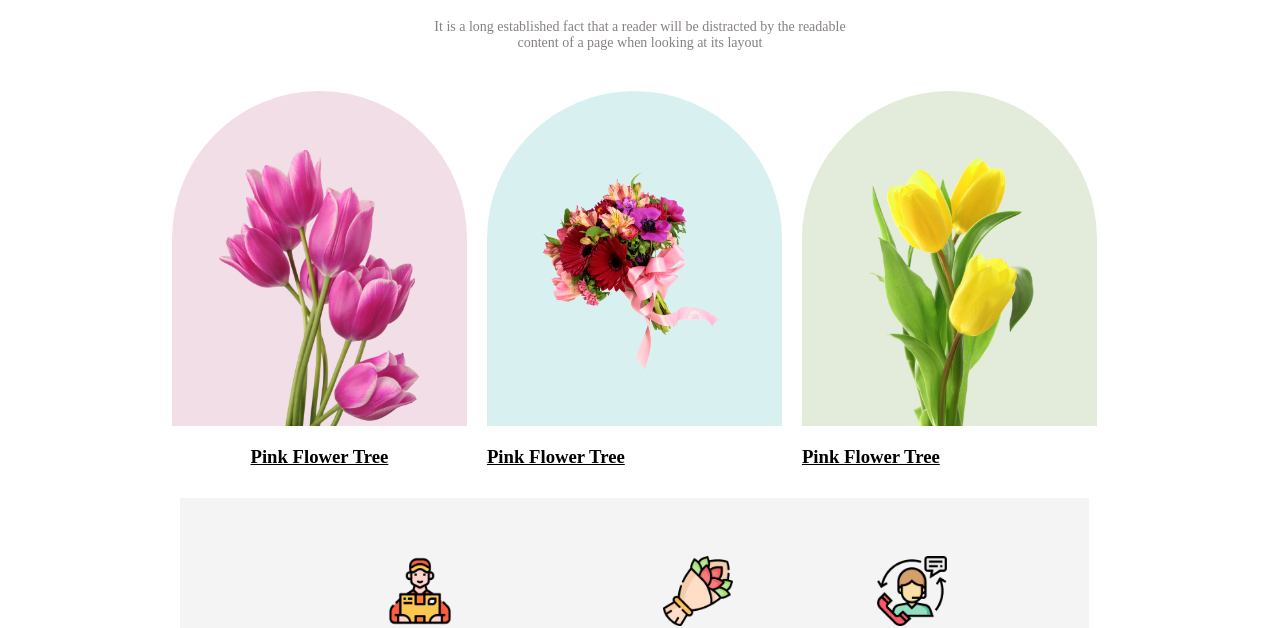
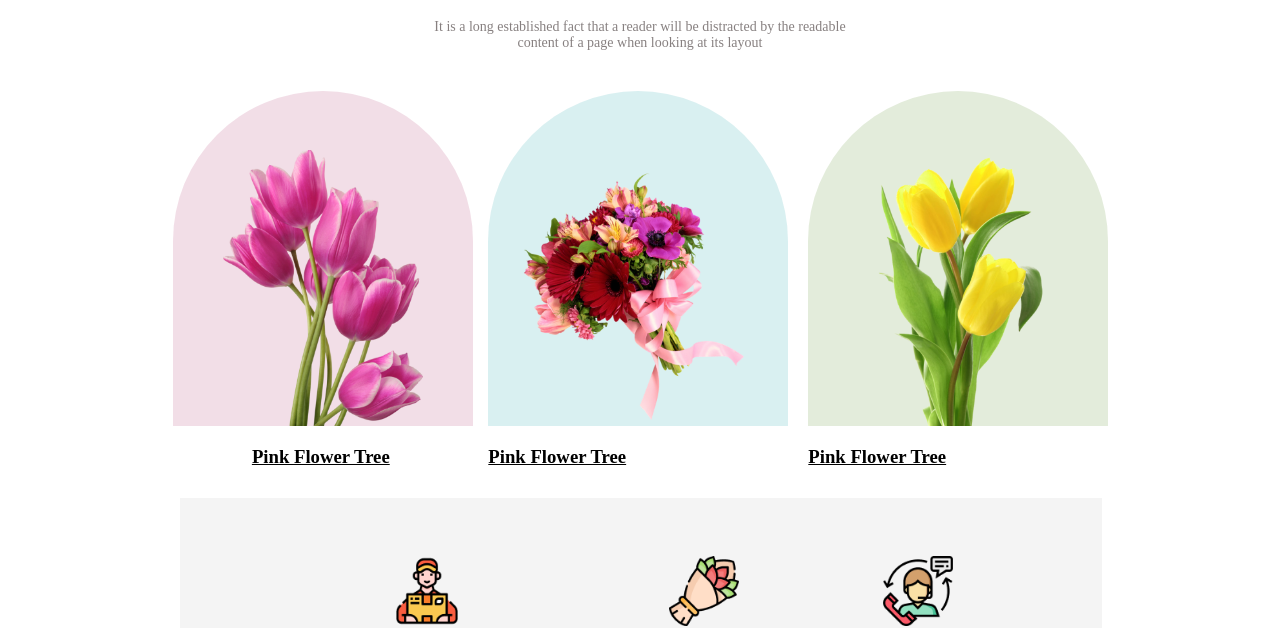
Before and after one commit to Aiman-Jannat/flowershop, a plain HTML site: page index.html in a window 1280 px wide. Shown: the part 698-1326 px from the top of the page. Drawn offline with Linux system fonts and the light colour scheme.

Commit message:
Made some changes

```diff
--- a/style.css
+++ b/style.css
@@ -20,6 +20,7 @@ header{
 
 
 }
+
 .left{
     width: 500px;
 }
@@ -61,7 +62,7 @@ header{
 }
 .innerflower{
     height: 335px;
-    width: 295px;
+    width:300px;
     text-align: center;
     background-color: rgba(167, 33, 98, 0.15);
     border-radius: 200px 200px 0px 0px;
@@ -74,12 +75,12 @@ header{
 .innerflower2{
     background-color:  rgba(5, 151, 160, 0.15) ;
     height: 335px;
-    width: 295px;
+    width: 300px;
     text-align: center;
     border-radius: 200px 200px 0px 0px;
 }
 .img3{
-    width: 200px;
+    width: 250px;
     margin-top: 79px;
 
 
@@ -87,7 +88,7 @@ header{
 .innerflower3{
     background-color: rgba(71, 125, 17, 0.15);;
     height: 335px;
-    width: 295px;
+    width: 300px;
     text-align: center;
     border-radius: 200px 200px 0px 0px;
 }
@@ -101,7 +102,9 @@ header{
     gap: 20px;
     margin-top: 40px;
     margin-left: 180px;
-    width: 71%;
+    width: 72%;
+
+
 
 }
 .extra{
@@ -110,7 +113,7 @@ header{
     justify-content: center;
     background-color:  rgba(39, 39, 39, 0.05);
     margin-top: 30px;
-    width: 71%;
+    width: 72%;
     margin-left: 180px;
     height: 210px;
     text-align: center;
@@ -184,9 +187,10 @@ header{
 
 
 
+
 }
 .img33{
-    width: 220px;
+    width: 225px;
     height: 270px;
     margin-top: 0px;
 }
@@ -247,7 +251,7 @@ header{
 {
     text-align: center;
     background-color: rgb(19, 17, 17);
-    height: 200px;
+    height: 220px;
     margin-top: 60px;
     padding-top: 60px;
 }
```
